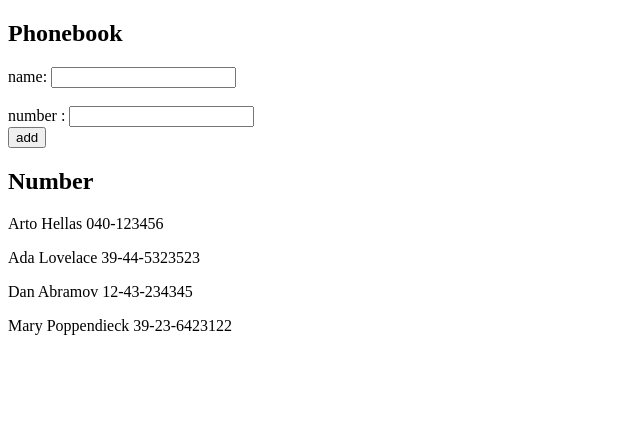
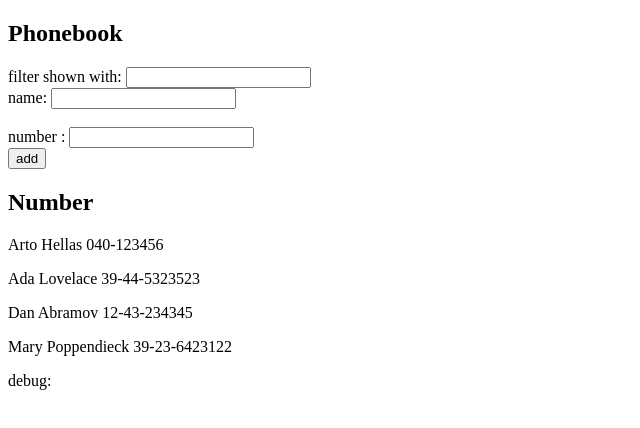
Before and after one commit to hiramhh/guia-telefonica, a React (Create React App) app: page / in a window 1280 px wide. Shown: the top 428 px of the page, without its empty margins (0-640 px from the left). Built offline with nearby package versions, Linux system fonts and the light colour scheme.

Commit message:
la guia telefonica, paso 4

```diff
--- a/src/App.js
+++ b/src/App.js
@@ -1,5 +1,6 @@
 import React, { useState } from "react";
-import Person from "./components/Persons";
+import Persons from "./components/Persons";
+import FilterName from "./components/FilterNames";
 
 function App() {
   const [persons, setPersons] = useState([
@@ -10,6 +11,7 @@ function App() {
   ]);
   const [newName, setNewName] = useState("");
   const [newNumber, setNewNumber] = useState("");
+  const [filter, setFilter] = useState("");
 
   const handleNameChange = (event) => {
     setNewName(event.target.value);
@@ -18,10 +20,6 @@ function App() {
   const handleNumberChange = (event) => {
     setNewNumber(event.target.value);
   }
-
-  const personsList = persons.map((person) => {
-    return <Person key={person.id} person={person} />
-  } );
 
 
 
@@ -57,6 +55,7 @@ function App() {
   return (
     <div>
       <h2>Phonebook</h2>
+      <FilterName filter={filter} setFilter={setFilter}/>
       <form onSubmit={addPerson}>
         <div>
           name: <input
@@ -75,7 +74,8 @@ function App() {
         </div>
       </form>
       <h2>Number</h2>
-      {personsList}
+      <Persons persons={persons} filter={filter}/>
+      debug: {filter}
     </div>
   );
   }
--- /dev/null
+++ b/src/components/FilterNames.js
@@ -0,0 +1,18 @@
+import React from "react";
+
+const FilterName = (props) => {
+
+  const handleFilterChange = (event) => {
+    props.setFilter(event.target.value);
+  }
+  return (
+    <div>
+          filter shown with: <input
+          value={props.filter}
+          onChange={handleFilterChange}/>
+    </div>
+  )
+}
+
+
+export default FilterName;
--- a/src/components/Persons.js
+++ b/src/components/Persons.js
@@ -1,7 +1,18 @@
 import React from "react";
 
 const Person = (props) => {
-  return <p>{props.person.name}  {props.person.number}</p>
+  const filter = props.filter;
+  const persons = props.persons
+  const personList = persons.filter(item => item.name.toLowerCase().includes(filter.toLowerCase()))
+  .map((person) =>{
+    return(
+    <p key={person.id}>{person.name} {person.number}</p>)
+  })
+    return (
+      <div>
+        {personList}
+      </div>
+    )
 }
 
 export default Person;
```
